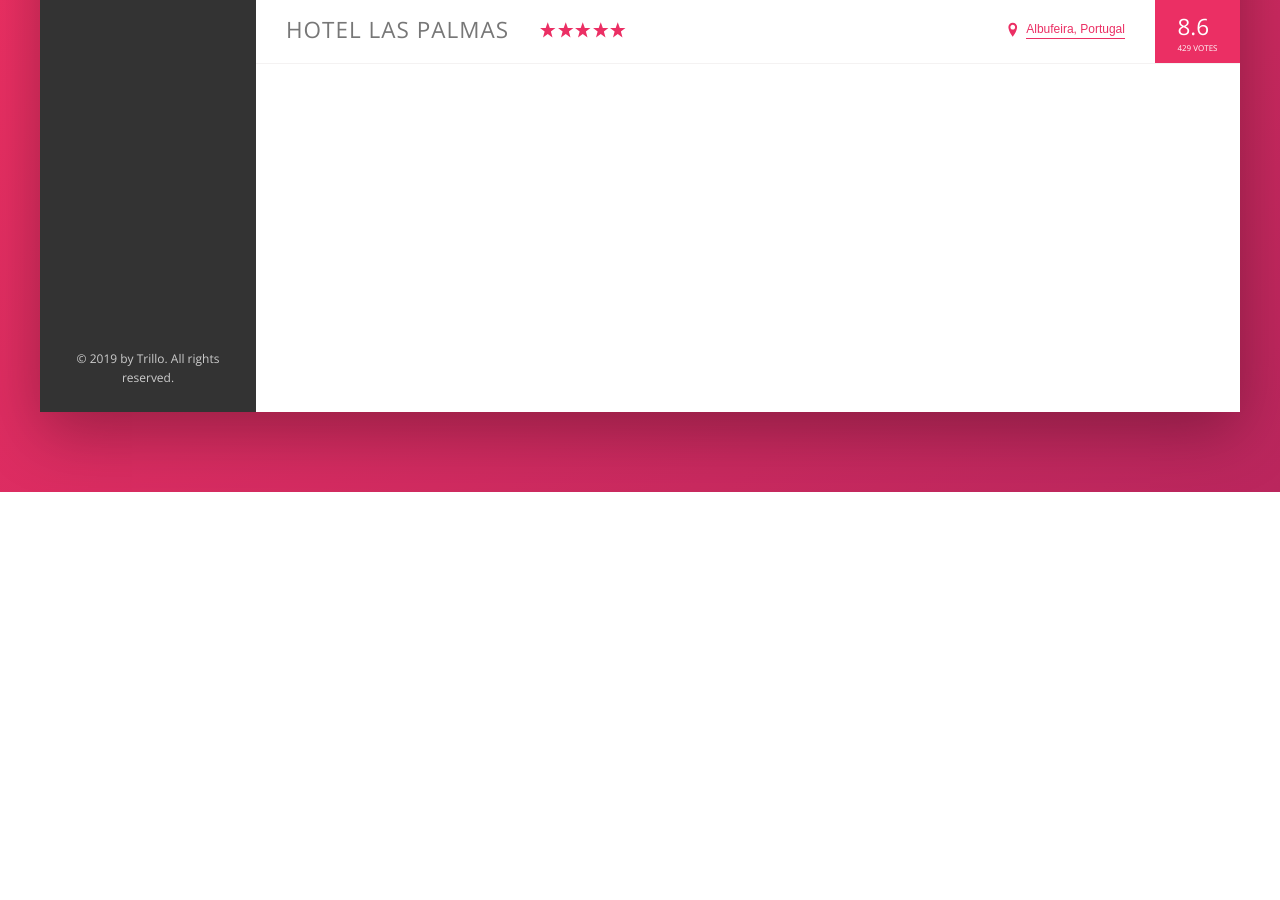
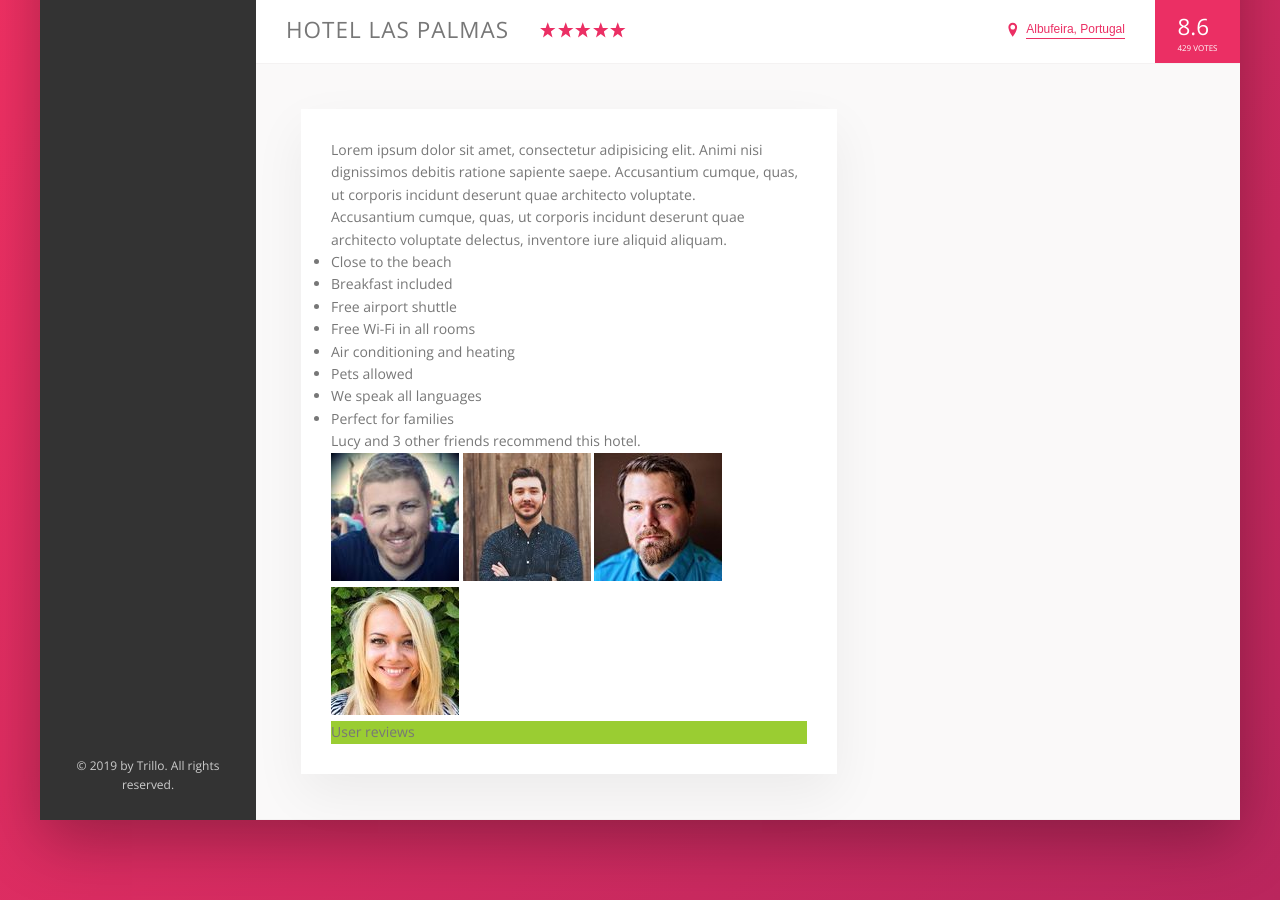
Before and after one commit to 5A58/Trillo, a website: page index.html in a window 1280 px wide. Shown: the part 538-1438 px from the top of the page. Before the commit the page ends 1030 px from the top, so only its background shows below. Drawn offline with nearby package versions, Linux system fonts and the light colour scheme.

Commit message:
Layout detailed hotel content

```diff
--- a/index.html
+++ b/index.html
@@ -162,6 +162,46 @@
                         </div>
                     </div>
                 </div>
+
+                <!-- Hotel details -->
+                <div class="detail">
+                    <div class="description">
+                        <p class="paragraph">
+                            Lorem ipsum dolor sit amet, consectetur adipisicing elit. Animi nisi dignissimos debitis
+                            ratione sapiente saepe. Accusantium cumque, quas, ut corporis incidunt deserunt quae
+                            architecto voluptate.
+                        </p>
+                        <p class="paragraph">
+                            Accusantium cumque, quas, ut corporis incidunt deserunt quae architecto voluptate delectus,
+                            inventore iure aliquid aliquam.
+                        </p>
+                        <ul class="list">
+                            <li class="list__item">Close to the beach</li>
+                            <li class="list__item">Breakfast included</li>
+                            <li class="list__item">Free airport shuttle</li>
+                            <li class="list__item">Free Wi-Fi in all rooms</li>
+                            <li class="list__item">Air conditioning and heating</li>
+                            <li class="list__item">Pets allowed</li>
+                            <li class="list__item">We speak all languages</li>
+                            <li class="list__item">Perfect for families</li>
+                        </ul>
+
+                        <div class="recommend">
+                            <p class="recommend__count">
+                                Lucy and 3 other friends recommend this hotel.
+                            </p>
+                            <div class="recommend__friends">
+                                <img src="img/user-3.jpg" alt="Friend 1" class="recommend__photo">
+                                <img src="img/user-4.jpg" alt="Friend 2" class="recommend__photo">
+                                <img src="img/user-5.jpg" alt="Friend 3" class="recommend__photo">
+                                <img src="img/user-6.jpg" alt="Friend 4" class="recommend__photo">
+                            </div>
+                        </div>
+
+                        <div class="user-reviews">
+                            User reviews
+                        </div>
+                    </div>
             </main>
         </div>
     </div>
--- a/sass/_base.scss
+++ b/sass/_base.scss
@@ -13,6 +13,9 @@
     --color-gray-dark-3: #999;
 
     --shadow-dark: 0 2rem 6rem rgba(0, 0, 0, .3);
+    --shadow-light: 0 2rem 5rem rgba(0, 0, 0, .06);
+
+    --line: 1px solid var(--color-gray-light-2);
 }
 
 * {
--- a/sass/_components.scss
+++ b/sass/_components.scss
@@ -199,7 +199,7 @@
 .overview {
     display: flex;
     align-items: center;
-    border-bottom: 1px solid var(--color-gray-light-2);
+    border-bottom: var(--line);
 
     &__heading {
         font-size: 2.25rem;
--- a/sass/_layout.scss
+++ b/sass/_layout.scss
@@ -10,7 +10,7 @@
     font-size: 1.4rem;
     height: 7rem;
     background-color: #fff;
-    border-bottom: 1px solid var(--color-gray-light-2);
+    border-bottom: var(--line);
     display: flex;
     justify-content: space-between;
     align-items: center;
@@ -31,9 +31,26 @@
 
 .hotel-view {
     background-color: #fff;
-
-    // test
-    height: 80rem;
-
     flex: 1;
 }
+
+.detail {
+    display: flex;
+    padding: 4.5rem;
+    background-color: var(--color-gray-light-1);
+    border-bottom: var(--line);
+}
+
+.description {
+    font-size: 1.4rem;
+    background-color: #fff;
+    box-shadow: var(--shadow-light);
+    padding: 3rem;
+    flex: 0 0 60%;
+    margin-right: 4.5rem;
+}
+
+.user-reviews {
+    background-color: yellowgreen;
+    flex: 1;
+}
```
Also changed, not shown: css/style.css.
